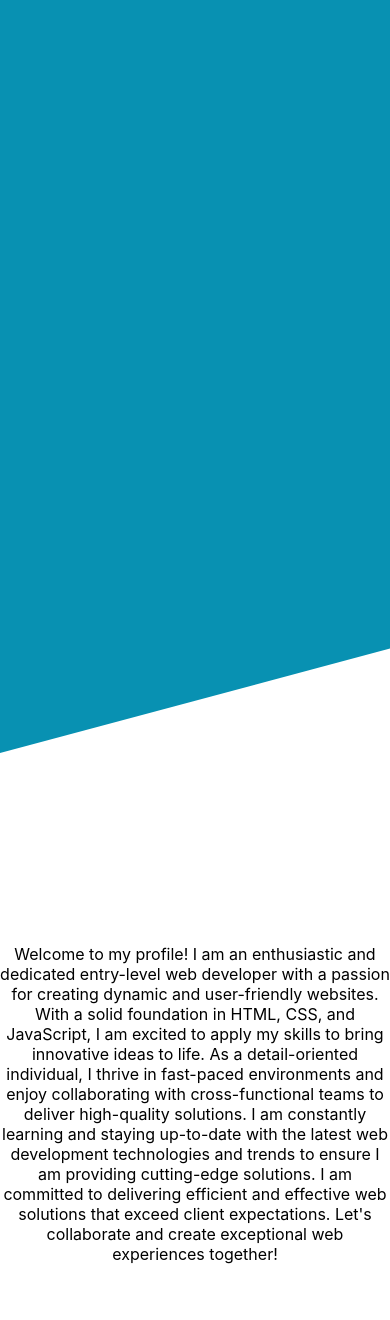
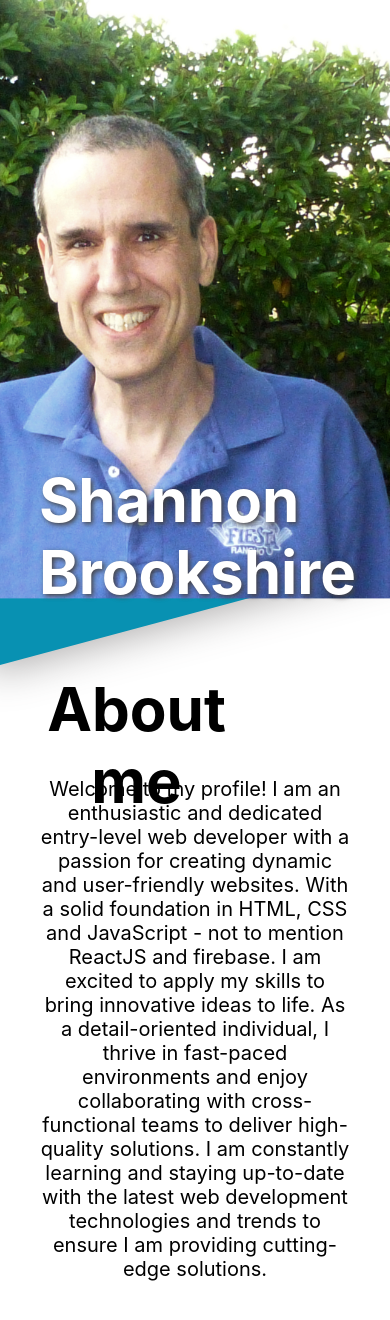
Before and after one commit to SalamanderCtesiphon/personal-portfolio, a React (Create React App) app: page / in a window 390 px wide. Shown: the top 1320 px of the page. Built offline with nearby package versions, Linux system fonts and the light colour scheme.

Commit message:
finished up the mobile layout for the header

```diff
--- a/src/App.css
+++ b/src/App.css
@@ -5,10 +5,54 @@
   overflow: hidden;
 }
 
+
 .banner {
   background-color: #0891B2;
-  height: 110vh;
+  height: 120vh;
   width: 150vw;
-  transform: translateX(-24%) translateY(-25%) rotate(-15deg);
+  transform: translateX(-25%) translateY(-40%) rotate(-15deg);
+  box-shadow: 0px 0px 40px 5px rgba(88, 83, 83, 0.492);
+}
 
+.photo-container {
+  height: auto;
+  width: 500px;
+  overflow: hidden;
+  object-fit: cover;
+  position: absolute;
+  top: 100%;
+  right: 25%;
+  transform: translateX(20%) translateY(-140%);
 }
+
+img {
+  height: auto;
+  width: 800px;
+  transform: translateX(-29%);
+}
+
+.name {
+  width: 20vw;
+  text-align: left;
+  font-size: 60px;
+  font-weight: bolder;
+  color: white;
+  position: absolute;
+  top: 55%;
+  right: 70%;
+  text-shadow: 2px 2px 5px rgb(69, 66, 66);
+}
+
+.intro {
+  font-size: 60px;
+  position: absolute;
+  top: 75%;
+  right: 30%;
+}
+
+.intro-para {
+  font-size: 20px;
+  padding: 40px;
+  position: absolute;
+  top: 85%;
+}
--- a/src/App.js
+++ b/src/App.js
@@ -1,11 +1,18 @@
-
 import './App.css';
+import terry from "./images/terry davis big.jpg"
 
 function App() {
   return (
     <div className="App">
-      <div className='banner'></div>
-      <p>Welcome to my profile! I am an enthusiastic and dedicated entry-level web developer with a passion for creating dynamic and user-friendly websites. With a solid foundation in HTML, CSS, and JavaScript, I am excited to apply my skills to bring innovative ideas to life. As a detail-oriented individual, I thrive in fast-paced environments and enjoy collaborating with cross-functional teams to deliver high-quality solutions. I am constantly learning and staying up-to-date with the latest web development technologies and trends to ensure I am providing cutting-edge solutions. I am committed to delivering efficient and effective web solutions that exceed client expectations. Let's collaborate and create exceptional web experiences together!</p>
+      <div className='banner'>
+
+      </div>
+      <div className='photo-container'>
+        <img src={terry} alt='me'></img>
+      </div>
+      <div className='name'>Shannon Brookshire</div>
+      <h1 className='intro'>About me</h1>
+      <p className='intro-para'>Welcome to my profile! I am an enthusiastic and dedicated entry-level web developer with a passion for creating dynamic and user-friendly websites. With a solid foundation in HTML, CSS and JavaScript - not to mention ReactJS and firebase. I am excited to apply my skills to bring innovative ideas to life. As a detail-oriented individual, I thrive in fast-paced environments and enjoy collaborating with cross-functional teams to deliver high-quality solutions. I am constantly learning and staying up-to-date with the latest web development technologies and trends to ensure I am providing cutting-edge solutions. </p>
     </div>
   );
 }
```
Also changed, not shown: src/images/terry davis big.jpg (added).
